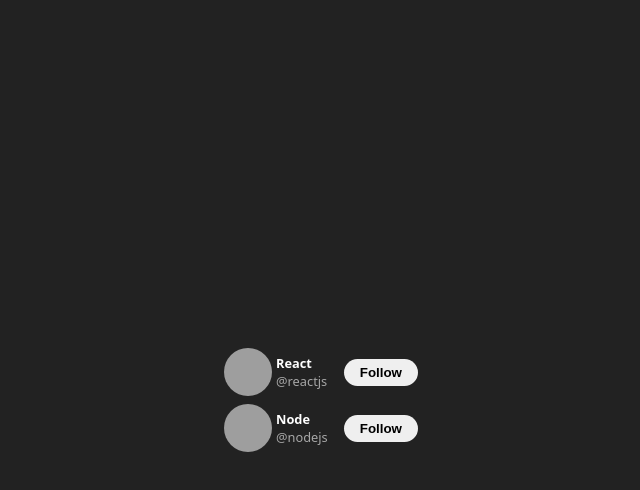
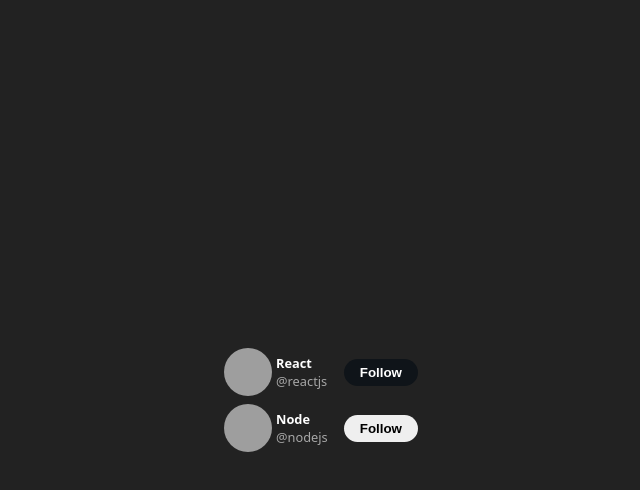
Before and after one commit to MantraGitH/react-x-follow-card, a React (Vite) app in the folder x-follow-card/: page / in a window 1280 px wide. In both pictures the pointer is over the button 699 px from the left and 372 px from the top of the page. Shown: the top 490 px of the page, without its empty margins (319-959 px from the left). Built offline with nearby package versions, Linux system fonts and the light colour scheme; grey boxes are pictures that could not be loaded.

Commit message:
follow button hover style

```diff
--- a/x-follow-card/src/App.css
+++ b/x-follow-card/src/App.css
@@ -28,9 +28,15 @@
 }
 
 .x-followCard-button {
+  cursor: pointer;
   margin-left: 16px;
   border: 0;
   border-radius: 999px;
   padding: 6px 16px;
   font-weight: bold;
 }
+.x-followCard-button:hover {
+  background-color: #0f1419;
+  transition: .3s ease background-color;
+  color: white
+}
```
